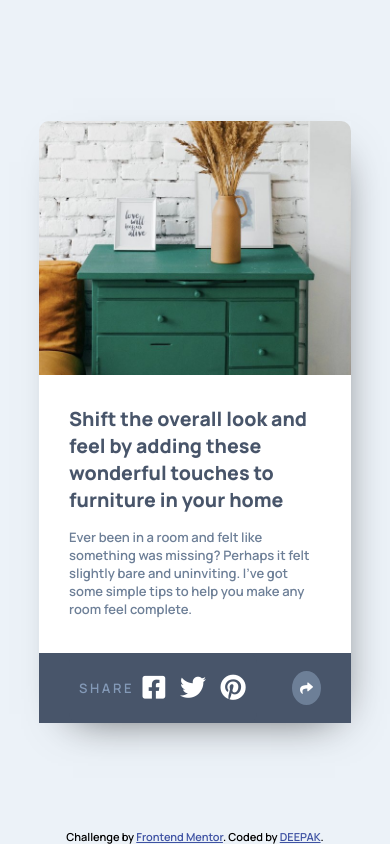
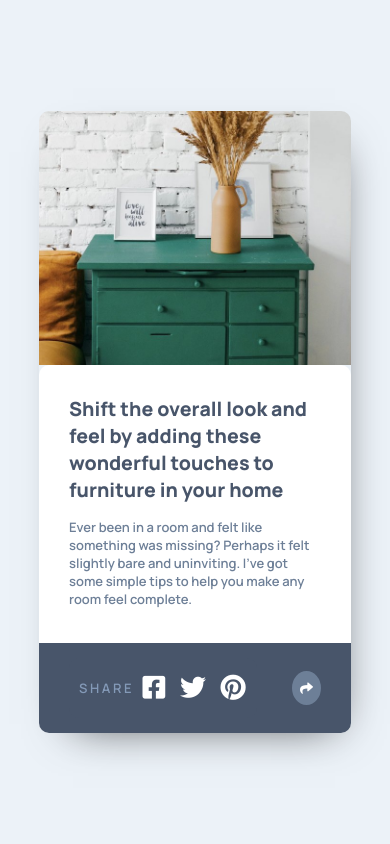
Before and after one commit to deepak300811/FrontEndMentorArticlePreview, a plain HTML site: page index.html in a window 390 px wide. Both pictures are taken after a click on the element 306 px from the left and 687 px from the top of the page. Drawn offline with Linux system fonts and the light colour scheme; a web font is replaced by a local one.

Commit message:
Final Commit after fixes
dafdasfdasdfsad

sdfsdsd

:eq
:"On branch master

```diff
--- a/css/style.css
+++ b/css/style.css
@@ -30,6 +30,7 @@ body {
   /* padding: 30px; */
   max-width: 80%;
   display: flex;
+  border-radius: 10px;
   -webkit-box-shadow: 9px 16px 43px -25px rgba(0, 0, 0, 0.75);
   -moz-box-shadow: 9px 16px 43px -25px rgba(0, 0, 0, 0.75);
   box-shadow: 9px 16px 43px -25px rgba(0, 0, 0, 0.75);
@@ -84,7 +85,7 @@ body {
 #social {
   display: flex;
   justify-content: space-between;
-  height: 70px;
+  height: fit-content;
   align-items: center;
   position: sticky;
   bottom: 0;
@@ -179,6 +180,7 @@ body {
   #box-outer {
     flex: 100%;
     flex-wrap: wrap;
+    border-radius: 10px;
   }
   .box-left img {
     border-radius: 10px 10px 0 0;
@@ -186,6 +188,7 @@ body {
   .box-right {
     padding: 0;
     border-radius: 0;
+    border-radius: 10px;
   }
   .box-right .content {
     padding: 30px 30px 0px 30px;
@@ -196,6 +199,7 @@ body {
   }
   #box-outer .column .box-right .social-items.visible-tooltip {
     background: hsl(217, 19%, 35%);
+    border-radius: 0px 0px 10px 10px;
   }
   .box-right .social-items.visible-tooltip #columnSocialLeft {
     display: none;
@@ -208,7 +212,7 @@ body {
   }
   .box-right .social-items.visible-tooltip #mobileShare .tooltip {
     border-radius: 10px;
-    height: 70px;
+    height: 60px;
     display: flex;
     flex: 1;
     justify-content: space-evenly;
--- a/index.html
+++ b/index.html
@@ -117,12 +117,12 @@
           </div>
         </div>
       </section>
-      <div class="attribution">
+      <!-- <div class="attribution">
         Challenge by
         <a href="https://www.frontendmentor.io?ref=challenge" target="_blank"
           >Frontend Mentor</a
         >. Coded by <a href="#">DEEPAK</a>.
-      </div>
+      </div> -->
     </main>
     <script>
       let elementId = document.getElementById("tooltip-Right")
```
